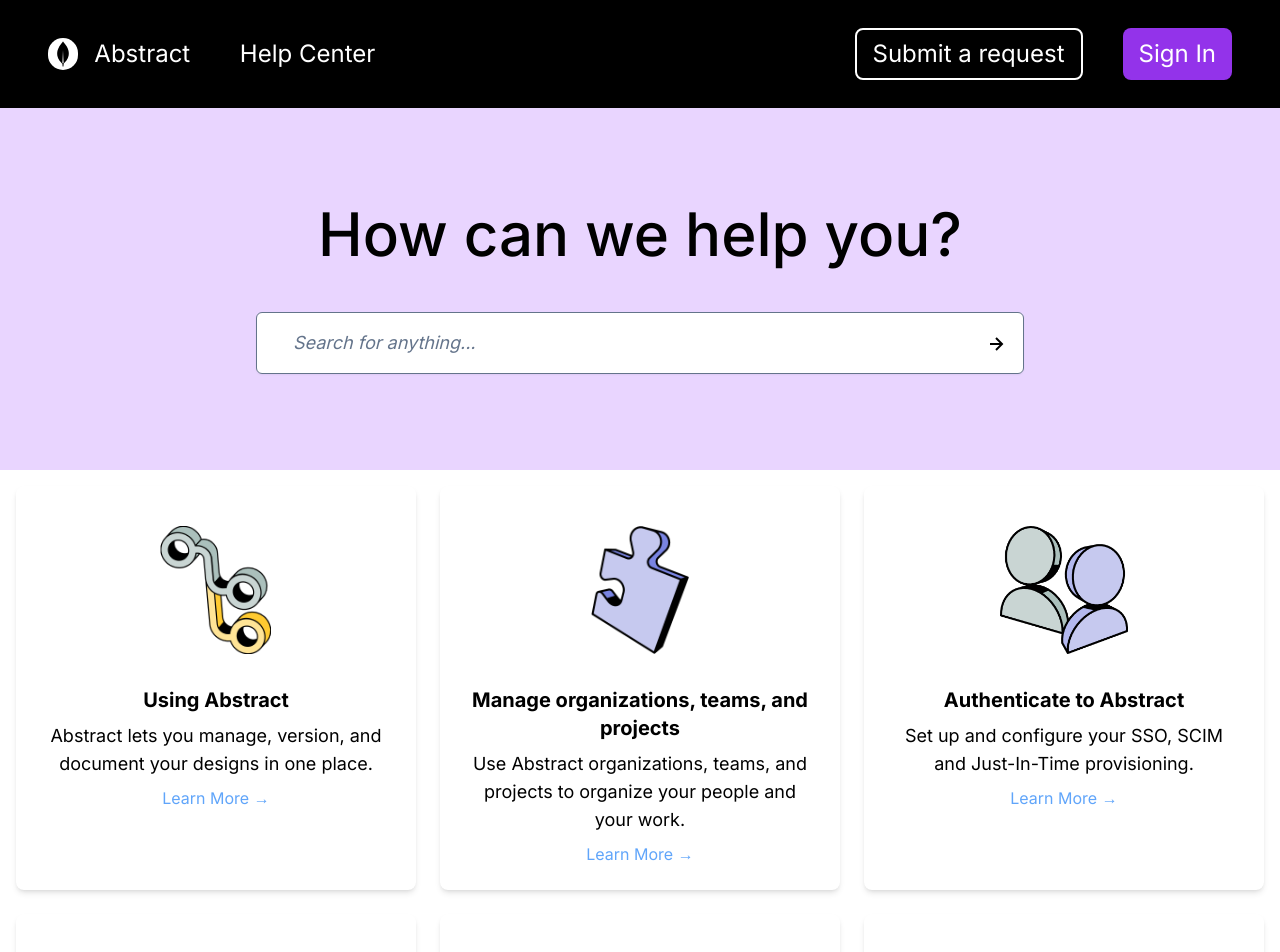
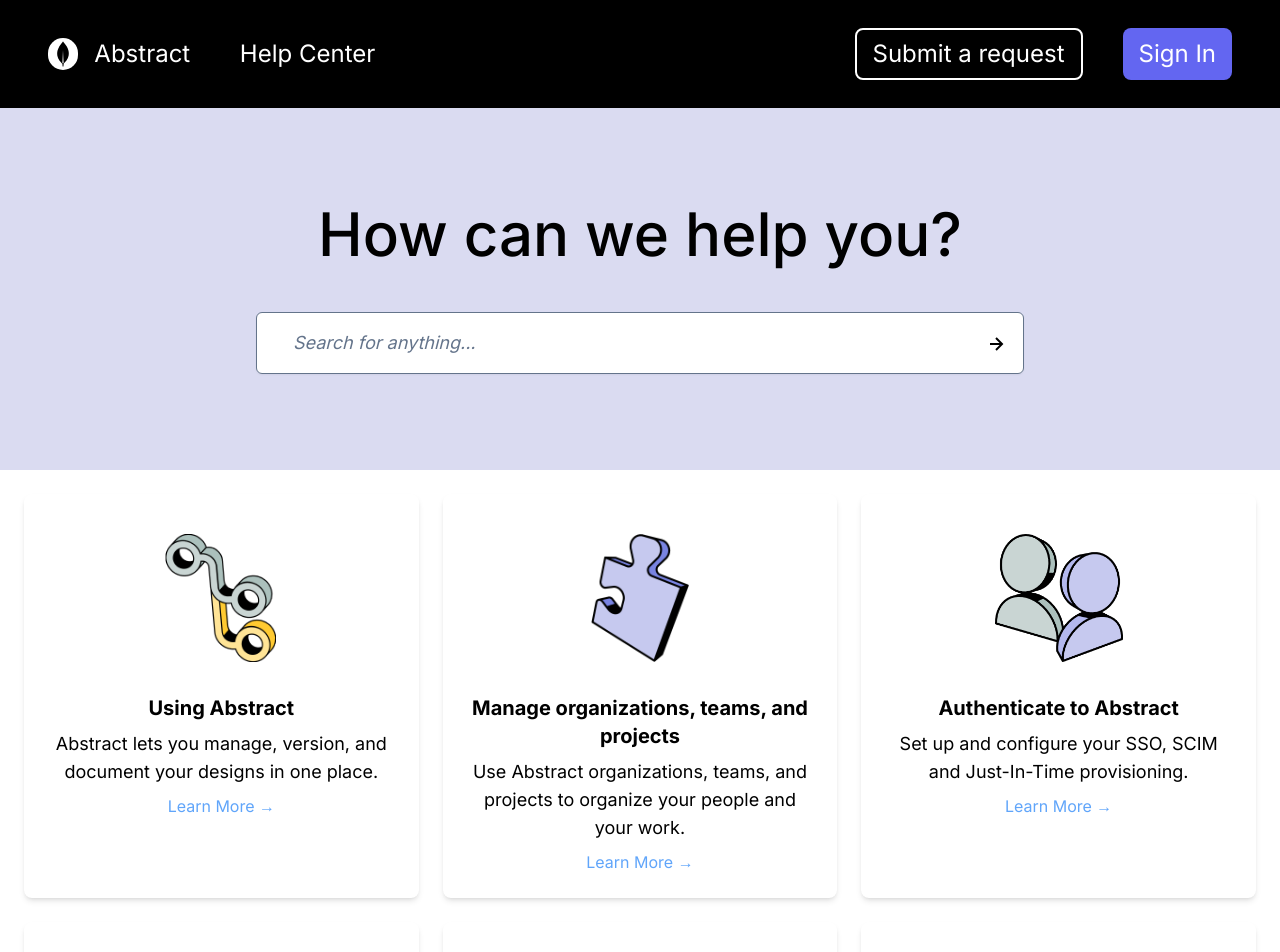
Before and after one commit to Gabrieluser430/new-abstract, a Next.js app: page / in a window 1280 px wide. Shown: the top 952 px of the page. Built offline with nearby package versions, Linux system fonts and the light colour scheme.

Commit message:
Changed the color of some elements

```diff
--- a/src/app/page.js
+++ b/src/app/page.js
@@ -23,11 +23,11 @@
         </div>
         <div className="flex flex-col gap-y-8 md:flex-row md:gap-x-10">
           <button className=" text-xl bg-black border-2 border-white py-2 px-4 rounded-lg lg:text-2xl">Submit a request</button>
-          <button className="text-xl bg-purple-600 rounded-lg py-2 px-4 transition-bg duration-300 hover:bg-white hover:text-black lg:text-2xl">Sign In</button>
+          <button className="text-xl bg-indigo-500 rounded-lg py-2 px-4 transition-bg duration-300 hover:bg-white hover:text-black lg:text-2xl">Sign In</button>
         </div>
       </nav>
       <main>
-        <section className="px-6 py-24 flex flex-col items-center justify-center gap-12 bg-purple-200">
+        <section className="px-6 py-24 flex flex-col items-center justify-center gap-12 bg-custom-background">
           <h1 className="text-center text-4xl font-medium md:text-5xl lg:text-6xl">
             How can we help you?
           </h1>
@@ -37,7 +37,7 @@
           </div>
         </section>
         <section>
-          <div className="grid grid-cols-1 md:grid-cols-2 lg:grid-cols-3 gap-6 p-4">
+          <div className="grid grid-cols-1 md:grid-cols-2 lg:grid-cols-3 gap-6 p-6">
             <div className="flex flex-col bg-white rounded-lg shadow-md p-6">
               <div className="flex items-center justify-center h-40">
                 <div className="w-32 h-32">
@@ -51,7 +51,7 @@
                 <p className="text-lg">
                   Abstract lets you manage, version, and document your designs in one place.
                 </p>
-                <a className="text-base text-blue-400 cursor-pointer">
+                <a className="text-base text-blue-400 cursor-pointer hover:underline">
                   Learn More →
                 </a>
               </div>
@@ -70,7 +70,7 @@
                 <p className="text-lg">
                   Use Abstract organizations, teams, and projects to organize your people and your work.
                 </p>
-                <a className="text-base text-blue-400 cursor-pointer">
+                <a className="text-base text-blue-400 cursor-pointer hover:underline">
                   Learn More →
                 </a>
               </div>
@@ -89,7 +89,7 @@
                 <p className="text-lg">
                   Set up and configure your SSO, SCIM and Just-In-Time provisioning.
                 </p>
-                <a className="text-base text-blue-400 cursor-pointer">
+                <a className="text-base text-blue-400 cursor-pointer hover:underline">
                   Learn More →
                 </a>
               </div>
@@ -108,7 +108,7 @@
                 <p className="text-lg">
                   Configure your account settings, such as your email, profile details, and password.
                 </p>
-                <a className="text-base text-blue-400 cursor-pointer">
+                <a className="text-base text-blue-400 cursor-pointer hover:underline">
                   Learn More →
                 </a>
               </div>
@@ -127,7 +127,7 @@
                 <p className="text-lg">
                   Change subscription and payment details.
                 </p>
-                <a className="text-base text-blue-400 cursor-pointer">
+                <a className="text-base text-blue-400 cursor-pointer hover:underline">
                   Learn More →
                 </a>
               </div>
@@ -146,7 +146,7 @@
                 <p className="text-lg">
                   Get in touch with a human.
                 </p>
-                <a className="text-base text-blue-400 cursor-pointer">
+                <a className="text-base text-blue-400 cursor-pointer hover:underline">
                   Learn More →
                 </a>
               </div>
--- a/tailwind.config.js
+++ b/tailwind.config.js
@@ -12,6 +12,12 @@
         'gradient-conic':
           'conic-gradient(from 180deg at 50% 50%, var(--tw-gradient-stops))',
       },
+      backgroundColor: {
+        'custom-background': '#dadbf1',
+      },
+      color: {
+        'sign-color': '#4c5fd5',
+      },
     },
   },
   plugins: [],
```
